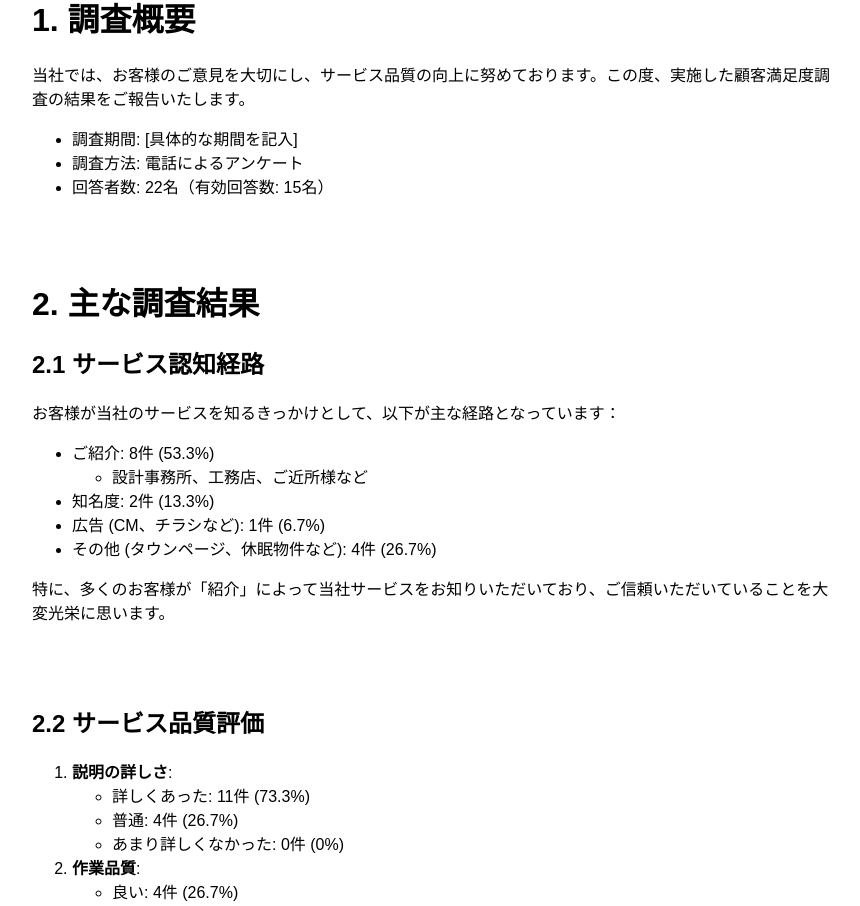
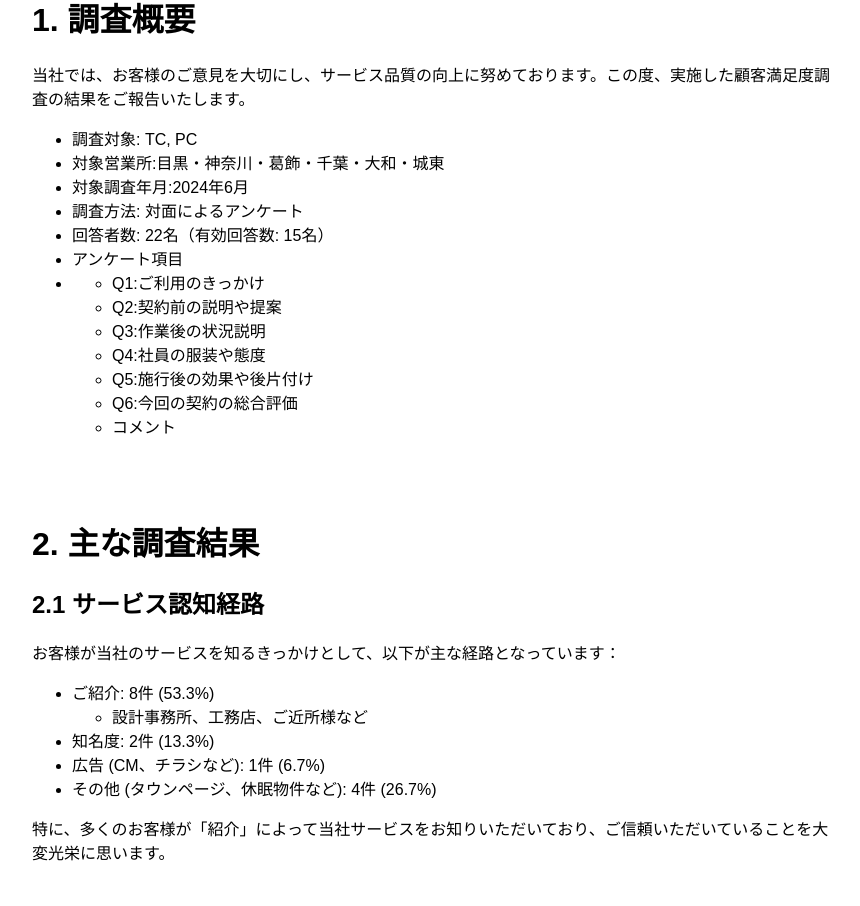
Before and after one commit to kazu5150/customer-survey-dashboard, a React (Create React App) app: page / in a window 1280 px wide. Shown: the part 1037-1943 px from the top of the page, without its empty margins (208-1068 px from the left). Built offline with nearby package versions, Linux system fonts and the light colour scheme.

Commit message:
text-correction-1

```diff
--- a/src/components/CustomerSurveyDashboard.js
+++ b/src/components/CustomerSurveyDashboard.js
@@ -144,9 +144,9 @@ const CustomerSurveyDashboard = () => {
   const getQuestionTitle = (questionKey) => {
     const titles = {
       Q1: 'ご利用のきっかけ',
-      Q2: '説明の分かりやすさ',
-      Q3: '対応の丁寧さ',
-      Q4: '満足度',
+      Q2: '契約前の説明や提案',
+      Q3: '作業後の説明',
+      Q4: '社員の態度や服装',
       Q5: '施行後の効果や後片付け',
       Q6: '今回の契約の総合評価'
     };
@@ -208,9 +208,9 @@ const CustomerSurveyDashboard = () => {
               style={{ padding: '5px' }}
             >
               <option value="Q1">Q1: ご利用のきっかけ</option>
-              <option value="Q2">Q2: 説明の分かりやすさ</option>
-              <option value="Q3">Q3: 対応の丁寧さ</option>
-              <option value="Q4">Q4: 満足度</option>
+              <option value="Q2">Q2: 契約前の説明や提案</option>
+              <option value="Q3">Q3: 作業後の状況説明</option>
+              <option value="Q4">Q4: 社員の服装や態度</option>
               <option value="Q5">Q5: 施行後の効果や後片付け</option>
               <option value="Q6">Q6: 今回の契約の総合評価</option>
             </select>
@@ -263,9 +263,23 @@ const CustomerSurveyDashboard = () => {
         <h1>1. 調査概要</h1>
         <p>当社では、お客様のご意見を大切にし、サービス品質の向上に努めております。この度、実施した顧客満足度調査の結果をご報告いたします。</p>
         <ul>
-          <li>調査期間: [具体的な期間を記入]</li>
-          <li>調査方法: 電話によるアンケート</li>
+          <li>調査対象: TC, PC</li>
+          <li>対象営業所:目黒・神奈川・葛飾・千葉・大和・城東</li>
+          <li>対象調査年月:2024年6月</li>
+          <li>調査方法: 対面によるアンケート</li>
           <li>回答者数: 22名（有効回答数: 15名）</li>
+          <li>アンケート項目</li>
+          <li>
+            <ul>
+              <li>Q1:ご利用のきっかけ</li>
+              <li>Q2:契約前の説明や提案</li>
+              <li>Q3:作業後の状況説明</li>
+              <li>Q4:社員の服装や態度</li>
+              <li>Q5:施行後の効果や後片付け</li>
+              <li>Q6:今回の契約の総合評価</li>
+              <li>コメント</li>
+            </ul>
+          </li>
         </ul>
 
         <div style={{ marginBottom: '80px' }}></div>
```
